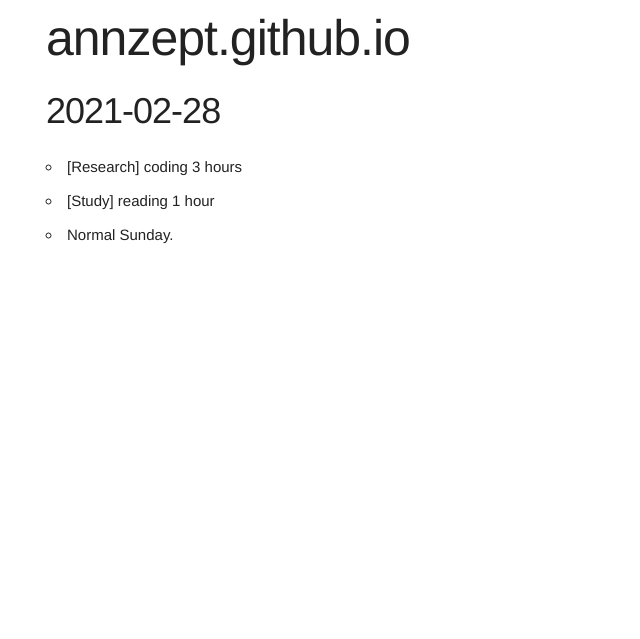
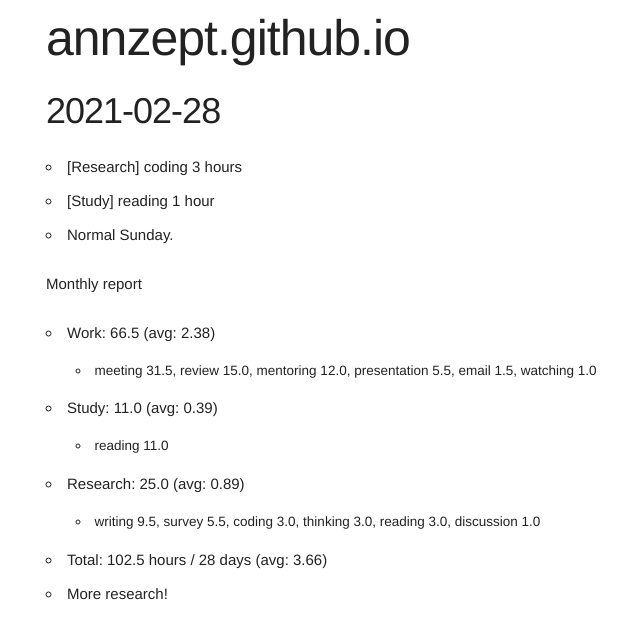
Before and after one commit to annzept/annzept.github.io, a Jekyll site: the page built from _posts/2021-02-28-diary.md, in a window 1280 px wide. Shown: the top 639 px of the page, without its empty margins (114-754 px from the left). Built offline with Jekyll 4.4.1, drawn with Linux system fonts in a browser that asks for light colours.

Commit message:
Mon Mar  1 02:07:00 JST 2021

```diff
--- a/_posts/2021-02-28-diary.md
+++ b/_posts/2021-02-28-diary.md
@@ -8,3 +8,13 @@ categories: diary
 - [Research] coding 3 hours
 - [Study] reading 1 hour
 - Normal Sunday.
+
+Monthly report
+- Work: 66.5 (avg: 2.38)
+  + meeting 31.5, review 15.0, mentoring 12.0, presentation 5.5, email 1.5, watching 1.0
+- Study: 11.0 (avg: 0.39)
+  + reading 11.0
+- Research: 25.0 (avg: 0.89)
+  + writing 9.5, survey 5.5, coding 3.0, thinking 3.0, reading 3.0, discussion 1.0
+- Total: 102.5 hours / 28 days (avg: 3.66)
+- More research!
```
